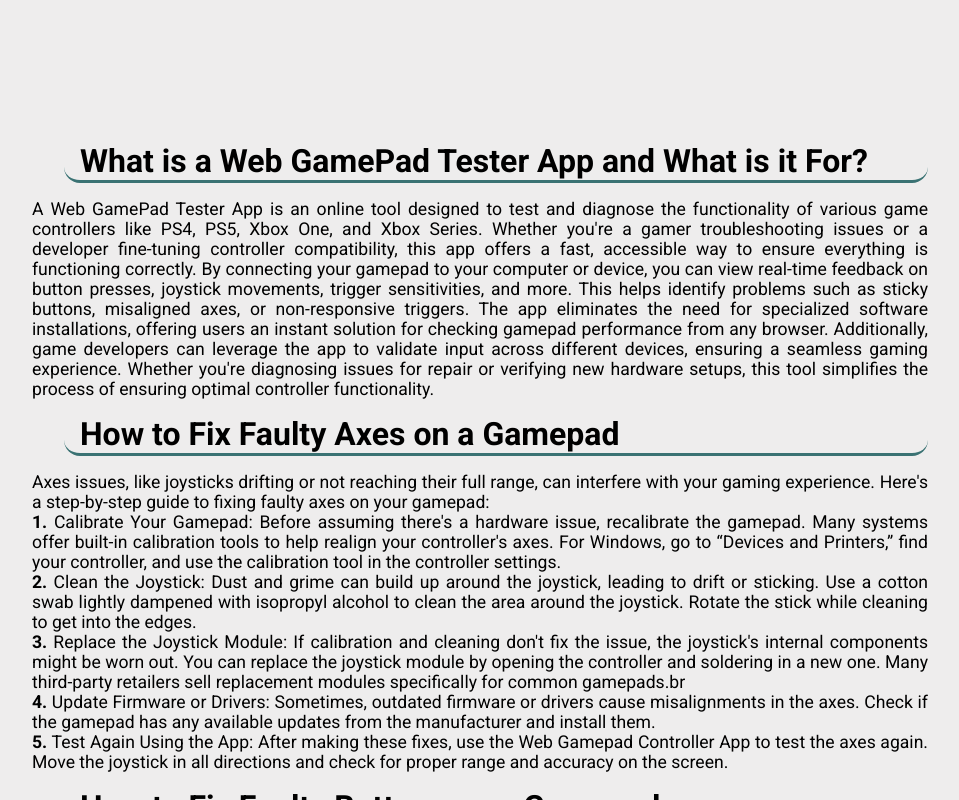
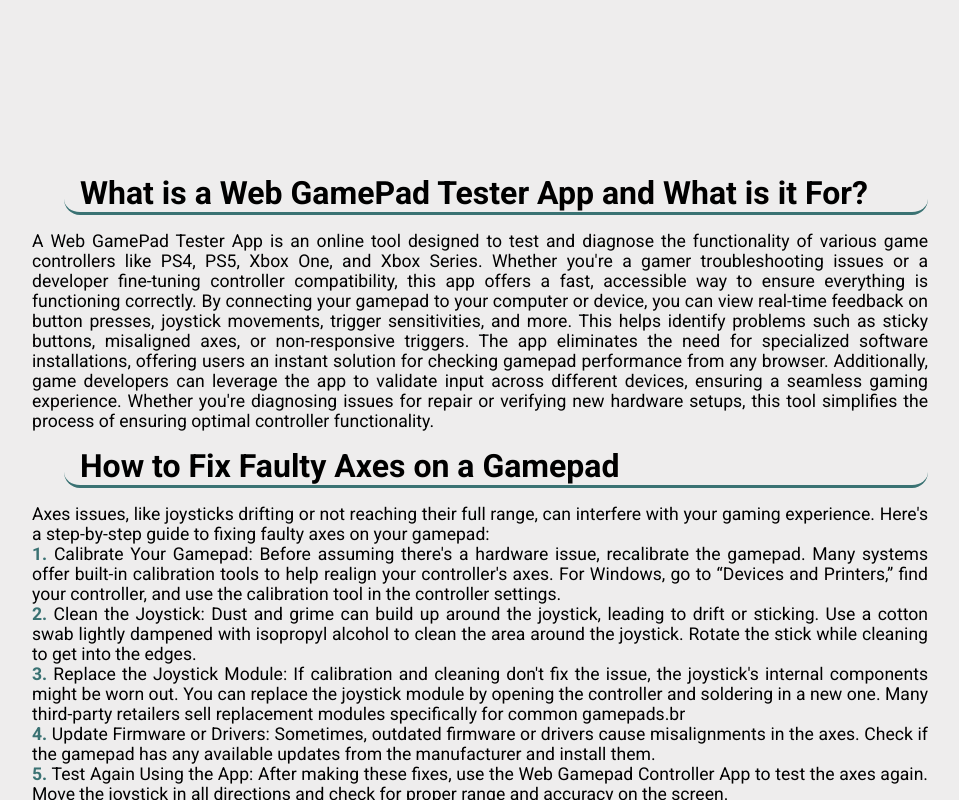
Before and after one commit to Vectari/gpad-tester, a React (Vite) app: page / in a window 1280 px wide. Shown: the part 640-1440 px from the top of the page, without its empty margins (160-1119 px from the left). Built offline with nearby package versions, Linux system fonts and the light colour scheme.

Commit message:
style: add style

```diff
--- a/src/components/MainPageInfo/MainPageInfo.jsx
+++ b/src/components/MainPageInfo/MainPageInfo.jsx
@@ -3,6 +3,7 @@ import { Theme } from "../../styles/Theme";
 
 const StyledMainPageInfo = styled.div`
   max-width: 70%;
+  margin: 2rem 0 2rem 0;
 
   h1 {
     margin: 1rem 0 1rem 2rem;
@@ -18,6 +19,7 @@ const StyledMainPageInfo = styled.div`
 
   span {
     font-weight: bold;
+    color: ${Theme.secondary};
   }
 `;
 
```
